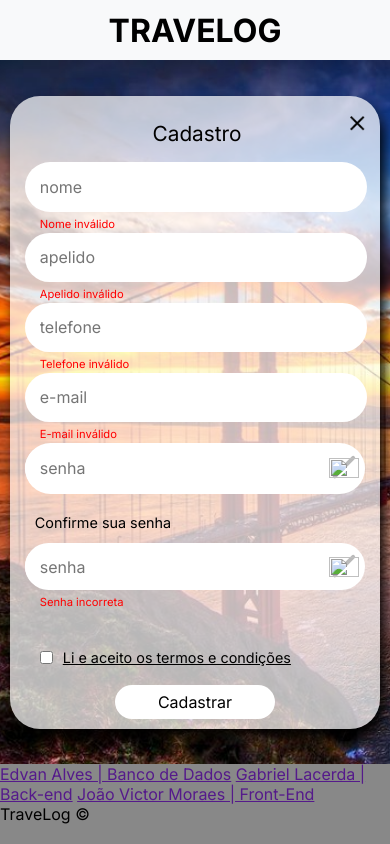
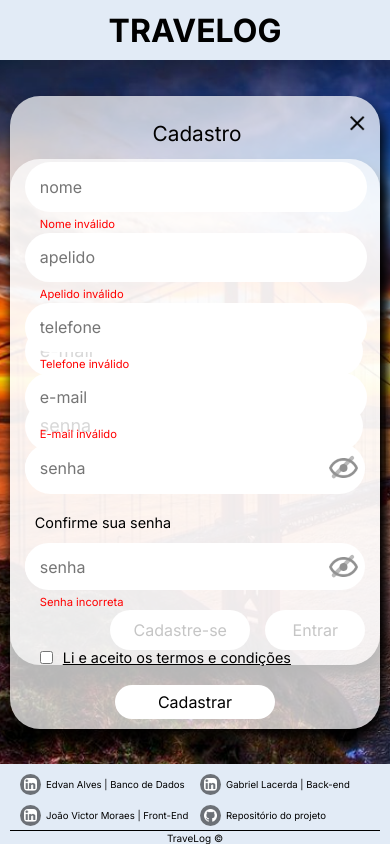
Before and after one commit to JoaoMoraes28/travelLog-Front, a plain HTML site: page index.html in a window 390 px wide. Drawn offline with Linux system fonts and the light colour scheme.

Commit message:
estilização do footer finalizada, iniciar testes de responsividade em demais dispostivios

```diff
--- a/css/style_index.css
+++ b/css/style_index.css
@@ -7,7 +7,10 @@ IPHONE SE  */
     margin: 0;
     box-sizing: border-box;
     font-family: "Inter", sans-serif;
-    ;
+}
+
+a {
+    all: unset;
 }
 
 :root {
@@ -29,6 +32,7 @@ header {
     width: 100%;
     height: 60px;
     padding: 10px;
+    background-color: #E2EBF6;
 }
 
 h1 {
@@ -46,8 +50,9 @@ main {
 #filterBlack {
     position: absolute;
     display: none;
+    top: 60px;
     width: 100%;
-    height: calc(100% - 90px);
+    height: calc(100% - 140px);
     background-color: rgba(0, 0, 0, 0.507);
 }
 
@@ -63,43 +68,43 @@ main {
 
     0%,
     14% {
-        background-image: url(/img/goldenGate.jpg);
+        background-image: url(../img/goldenGate.jpg);
         background-position: 15% 0%;
     }
 
     15%,
     29% {
-        background-image: url(/img/esfinge.jpg);
+        background-image: url(../img/esfinge.jpg);
         background-position: 40% 0%;
     }
 
     30%,
     44% {
-        background-image: url(/img/torreEiffel.webp);
+        background-image: url(../img/torreEiffel.webp);
         background-position: 70% 0%;
     }
 
     45%,
     59% {
-        background-image: url(/img/cristoRedentor.jpg);
+        background-image: url(../img/cristoRedentor.jpg);
         background-position: 0% 0%;
     }
 
     60%,
     74% {
-        background-image: url(/img/louvre.jpg);
+        background-image: url(../img/louvre.jpg);
         background-position: 65% 0%;
     }
 
     75%,
     89% {
-        background-image: url(/img/monteFuji.jpg);
+        background-image: url(../img/monteFuji.jpg);
         background-position: 40% 0%;
     }
 
     90%,
     100% {
-        background-image: url(/img/sydney.jpg);
+        background-image: url(../img/sydney.jpg);
         background-position: 25% 0%;
     }
 }
@@ -110,7 +115,7 @@ main {
 
 #cardLogin {
     position: absolute;
-    display: none;
+    display: flex;
     flex-direction: column;
     width: 95%;
     height: 60%;
@@ -373,9 +378,75 @@ main {
 }
 
 footer {
+    display: flex;
+    flex-direction: column;
+    align-items: center;
     width: 100%;
     height: 80px;
-    background-color: rgb(136, 136, 136);
+    background-color: #E2EBF6;
+}
+
+.containerLinks {
+    width: 100%;
+    height: 83%;
+}
+
+.developers {
+    width: 100%;
+    height: 100%;
+    padding: 10px 0px 10px 0px;
+}
+
+ul {
+    display: flex;
+    justify-content: center;
+    flex-wrap: wrap;
+    width: 100%;
+    height: 100%;
+    gap: 10px;
+}
+
+li {
+    display: flex;
+    align-items: center;
+    gap: 5px;
+    font-size: 0.6rem;
+    width: 170px;
+    color: black;
+    font-weight: 400;
+}
+
+li div {
+    display: flex;
+    justify-content: center;
+    align-items: center;
+    width: 21px;
+    height: 21px;
+    border-radius: 100%;
+    background-color: rgba(0, 0, 0, 0.521);
+}
+
+li img {
+    width: 13px;
+    height: 13px;
+    border-radius: 30%;
+}
+
+.copyright {
+    display: flex;
+    flex-direction: column;
+    justify-content: center;
+    align-items: center;
+    width: 95%;
+    height: 17%;
+    border-top-style: solid;
+    border-color: black;
+    border-width: 1px;
+}
+
+.copyright span {
+    font-size: 10px;
+    color: black;
 }
 
 
@@ -468,6 +539,10 @@ footer {
 }
 
 @media (min-width: 1280px) {
+    #filterBlack {
+        display: flex;
+    }
+
     .backgroundImg {
         display: none;
     }
@@ -529,8 +604,16 @@ footer {
         position: static;
         width: 30%;
         height: 70%;
-        background-color: rgba(255, 255, 255, 0.459);
-        box-shadow: 5px 5px 15px rgba(0, 0, 0, 0.459);
+    }
+
+    .containerInputSpan input {
+        width: 97.5%;
+        min-height: 50px;
+    }
+
+    .containerPassInput {
+        min-height: 50px;
+        max-height: 50px;
     }
 
 }
--- a/index.html
+++ b/index.html
@@ -25,7 +25,7 @@
             <div class="containerImg">
                 <img src="/img/goldenGate.jpg" alt="">
                 <div class="containerLocation">
-                    <img src="/img/location.png" alt="">
+                    <img src="./img/location.png" alt="">
                     <span>Califórnia - USA</span>
                 </div>
             </div>
@@ -67,14 +67,14 @@
                 </div>
                 <div class="containerPassInput">
                     <input type="text" id="password" placeholder="senha">
-                    <img src="/img//eye.png" alt="">
+                    <img src="/img/eye.png" alt="">
                     <div class="notView"></div>
                 </div>
                 <div class="containerConfirmPass">
                     <p>Confirme sua senha</p>
                     <div class="containerPassInput">
                         <input type="text" id="confirmPass" placeholder="senha">
-                        <img src="/img//eye.png" alt="">
+                        <img src="/img/eye.png" alt="">
                         <div class="notView"></div>
                     </div>
                     <span>Senha incorreta</span>
@@ -97,9 +97,32 @@
     <footer>
         <div class="containerLinks">
             <div class="developers">
-                <a href="">Edvan Alves | Banco de Dados</a>
-                <a href="">Gabriel Lacerda | Back-end</a>
-                <a href="">João Victor Moraes | Front-End</a>
+                <ul>
+                    <li>
+                        <div>
+                            <img src="/img/linkLog.png" alt="">
+                        </div>
+                        <a href="">Edvan Alves | Banco de Dados</a>
+                    </li>
+                    <li>
+                        <div>
+                            <img src="/img/linkLog.png" alt="">
+                        </div>
+                        <a href="">Gabriel Lacerda | Back-end</a>
+                    </li>
+                    <li>
+                        <div>
+                            <img src="/img/linkLog.png" alt="">
+                        </div>
+                        <a href="">João Victor Moraes | Front-End</a>
+                    </li>
+                    <li>
+                        <div>
+                            <img src="/img/githubLog.png" alt="">
+                        </div>
+                        <a href="">Repositório do projeto</a>
+                    </li>
+                </ul>
             </div>
         </div>
         <div class="copyright">
```
Also changed, not shown: img/githubLog.png (added), img/linkLog.png (added).
